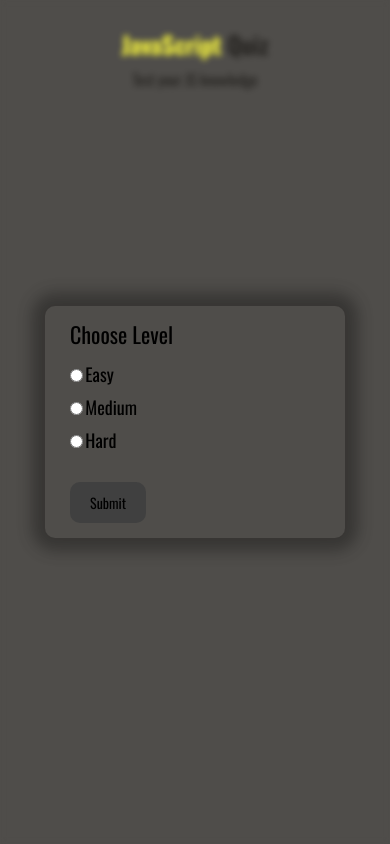
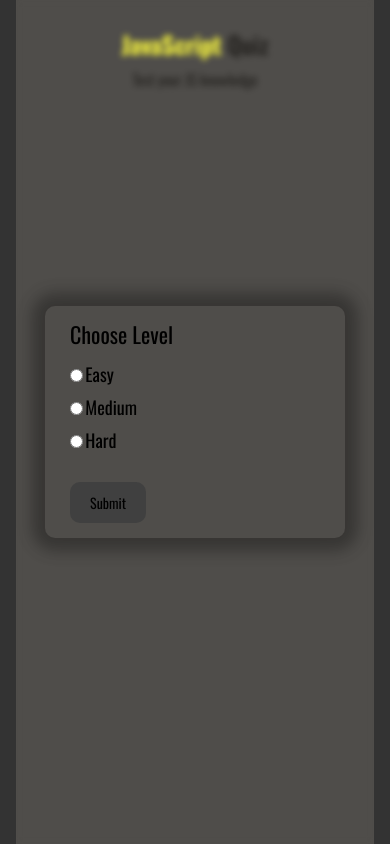
Before and after one commit to therakula/jsquiz, a plain HTML site: page index.html in a window 390 px wide. Drawn offline with nearby package versions, Linux system fonts and the light colour scheme.

Commit message:
Responsive grid added

```diff
--- a/index.html
+++ b/index.html
@@ -12,7 +12,7 @@
     <script type="module" defer src="main.js"></script>
   </head>
 
-  <body>
+  <body class="grid-content">
     <div class="container">
       <div class="title">
         <h1><span class="yellow-string">JavaScript</span> Quiz</h1>
--- a/main.js
+++ b/main.js
@@ -275,5 +275,3 @@ levelForm.addEventListener("submit", async function (e) {
 window.addEventListener("load", () => {
   showElement(overlay, 1500, "flex")
 })
-
-console.log("Hello World")
--- a/style.css
+++ b/style.css
@@ -69,7 +69,7 @@ button {
 }
 
 .container {
-  width: clamp(300px, 90%, 900px);
+  width: 100%;
   margin-inline: auto;
   text-align: center;
   font-size: 1.5rem;
@@ -94,7 +94,6 @@ button {
 .question-wrapp {
   min-height: 250px;
   font-size: clamp(0.933em, 0.51vw + 0.586em, 1.267em);
-  width: 90%;
   margin-inline: auto;
   text-align: left;
   padding: 1.5em 2em;
@@ -105,7 +104,6 @@ button {
   flex-direction: column-reverse;
   gap: 2rem;
   justify-content: center;
-  align-items: center;
 
   position: relative;
 }
@@ -134,6 +132,7 @@ button {
   background-color: var(--yellow);
   color: var(--black-clr);
   transition: all 0.2s ease-in-out;
+  align-self: flex-start;
 }
 
 #submit-btn:hover {
@@ -427,3 +426,37 @@ button {
   background-color: var(--yellow);
   color: var(--light-black-clr);
 }
+
+.grid-content {
+  --padding-inline: 1.6rem;
+  --content-max-width: 700px;
+  --breakout-max-width: 900px;
+
+  --breakout-size: calc(
+    (var(--breakout-max-width) - var(--content-max-width)) / 2
+  );
+
+  display: grid;
+  grid-template-columns:
+    [full-width-start] minmax(var(--padding-inline), 1fr)
+    [breakout-start] minmax(0, var(--breakout-size))
+    [content-start] min(
+      100% - var(--padding-inline) * 2,
+      var(--content-max-width)
+    )
+    [content-end]
+    minmax(0, var(--breakout-size)) [breakout-end]
+    minmax(var(--padding-inline), 1fr) [full-width-end];
+}
+
+.grid-content > * {
+  grid-column: content;
+}
+
+.grid-content > .breakout {
+  grid-column: breakout;
+}
+
+.grid-content > .full-width {
+  grid-column: full-width;
+}
```
